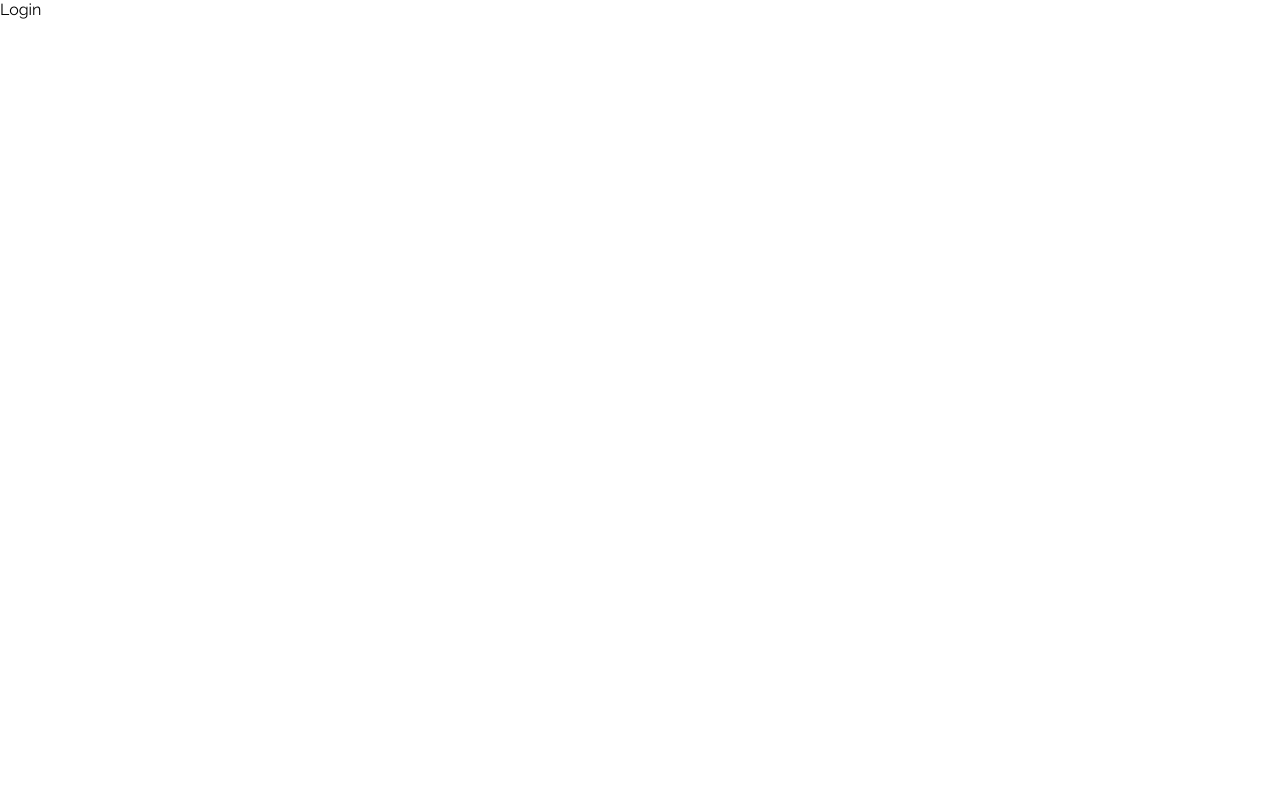
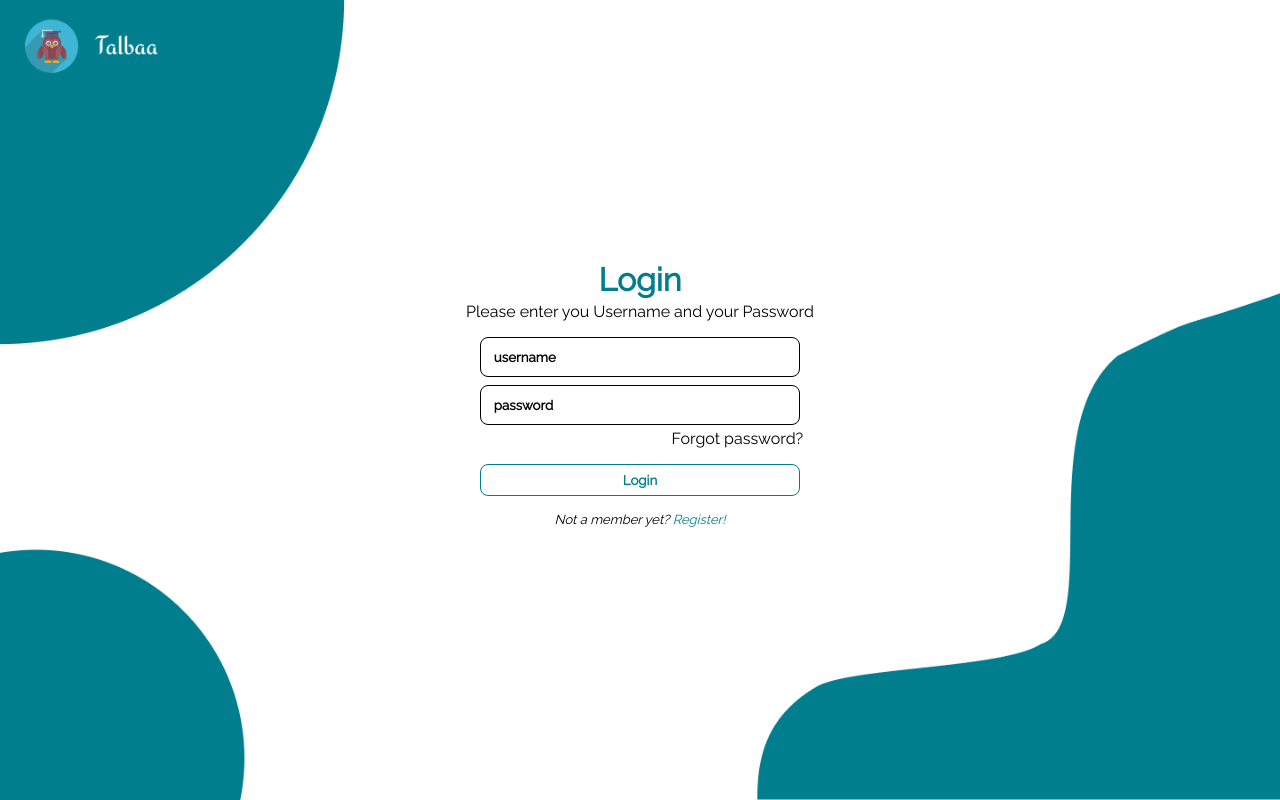
Before and after one commit to zinh88/talbaa, a React (Create React App) app in the folder frontend/: page /login in a window 1280 px wide. Built offline with nearby package versions, Linux system fonts and the light colour scheme.

Commit message:
login page frontend with username and passwords as usestate items. Backend team can utilize them going forward

```diff
--- /dev/null
+++ b/frontend/src/components/LoginForm.css
@@ -0,0 +1,61 @@
+.loginForm {
+  display: flex;
+  align-items: center;
+  margin: auto;
+}
+.loginForm h1 {
+  color: #007e8e;
+  text-align: center;
+  margin-bottom: 0.25rem;
+}
+.loginForm p {
+  text-align: center;
+  margin-bottom: 0.75rem;
+}
+/* .form-group {
+  display: flex;
+  align-items: center;
+  margin-bottom: 0.5rem;
+} */
+input[type="text"],
+input[type="password"] {
+  margin: 0.25rem 1rem 0.25rem 1rem;
+  border-radius: 0.5rem;
+  width: 25vw;
+  height: 5vh;
+  background-color: #fff;
+  color: #000;
+  border: 1px solid #000;
+  font-weight: 600;
+}
+::placeholder {
+  padding-left: 1vw;
+  color: #000;
+}
+.forgot {
+  /* display: flex;
+  align-items: flex-end; */
+  text-align: right;
+  padding-right: 1vw;
+}
+input[type="submit"] {
+  margin: 1rem;
+  border-radius: 0.5rem;
+  width: 25vw;
+  height: 4vh;
+  background-color: #fff;
+  color: #007e8e;
+  border: 1px solid #007e8e;
+  font-weight: 600;
+}
+
+.notmember {
+  font-style: italic;
+  font-size: small;
+}
+
+.loginForm a {
+  text-decoration: none;
+  padding-left: 0.25vw;
+  color: #007e8e;
+}
--- /dev/null
+++ b/frontend/src/components/LoginForm.jsx
@@ -0,0 +1,57 @@
+import React, { useState } from "react";
+import "./LoginForm.css";
+function LoginForm({ Login, error }) {
+  const [details, setDetails] = useState({ username: "", password: "" });
+  const submitHandler = (e) => {
+    e.preventDefault();
+
+    Login(details);
+  };
+  return (
+    <div className="loginForm">
+      <form onSubmit={submitHandler}>
+        <div className="form-inner">
+          <h1>Login</h1>
+          {/*Error*/}
+          <div>
+            <p>Please enter you Username and your Password</p>
+          </div>
+          <div className="form-group">
+            <input
+              type="text"
+              name="username"
+              id="username"
+              placeholder="username"
+              onChange={(e) => {
+                setDetails({ ...details, username: e.target.value });
+              }}
+              value={details.username}
+            />
+          </div>
+          <div className="form-group">
+            <input
+              type="password"
+              name="password"
+              id="password"
+              placeholder="password"
+              onChange={(e) => {
+                setDetails({ ...details, password: e.target.value });
+              }}
+              value={details.password}
+            />
+          </div>
+          <div className="forgot">Forgot password?</div>
+          <input type="submit" value="Login" />
+        </div>
+        <div>
+          <p className="notmember">
+            Not a member yet?
+            <a href="/signup">Register!</a>
+          </p>
+        </div>
+      </form>
+    </div>
+  );
+}
+
+export default LoginForm;
--- a/frontend/src/index.css
+++ b/frontend/src/index.css
@@ -1,13 +1,13 @@
 /* body {
   margin: 0;
-  font-family: -apple-system, BlinkMacSystemFont, 'Segoe UI', 'Roboto', 'Oxygen',
-    'Ubuntu', 'Cantarell', 'Fira Sans', 'Droid Sans', 'Helvetica Neue',
+  font-family: -apple-system, BlinkMacSystemFont, "Segoe UI", "Roboto", "Oxygen",
+    "Ubuntu", "Cantarell", "Fira Sans", "Droid Sans", "Helvetica Neue",
     sans-serif;
   -webkit-font-smoothing: antialiased;
   -moz-osx-font-smoothing: grayscale;
 }
 
 code {
-  font-family: source-code-pro, Menlo, Monaco, Consolas, 'Courier New',
+  font-family: source-code-pro, Menlo, Monaco, Consolas, "Courier New",
     monospace;
 } */
--- /dev/null
+++ b/frontend/src/pages/Login.css
@@ -0,0 +1,14 @@
+.login {
+  display: flex;
+  background-image: url("./../../public/background.png");
+  /* background-position: center; */
+  background-size: cover;
+  background-repeat: no-repeat;
+  width: 100vw;
+  height: 100vh;
+}
+
+.random {
+  display: flex;
+  align-items: center;
+}
--- a/frontend/src/pages/Login.jsx
+++ b/frontend/src/pages/Login.jsx
@@ -1,7 +1,33 @@
-import React from "react";
+import React, { useState } from "react";
+import "./Login.css";
+import { useNavigate } from "react-router-dom";
+import LoginForm from "../components/LoginForm";
 
 function Login() {
-  return <div className="login">Login</div>;
+  const [user, setUser] = useState("");
+  const [error, setError] = useState("");
+  const login = (data) => {
+    console.log(data);
+    //validate data give as input
+  };
+  // const logout = () => {
+  //   console.log("logout");
+  // };
+  return (
+    <>
+      <div className="login">
+        {user != "" ? (
+          <div className="welcome">
+            <h2>
+              Welcome, <span>{user}</span>
+            </h2>
+          </div>
+        ) : (
+          <LoginForm Login={login} error={error} />
+        )}
+      </div>
+    </>
+  );
 }
 
 export default Login;
```
Also changed, not shown: frontend/public/background.png (added).
